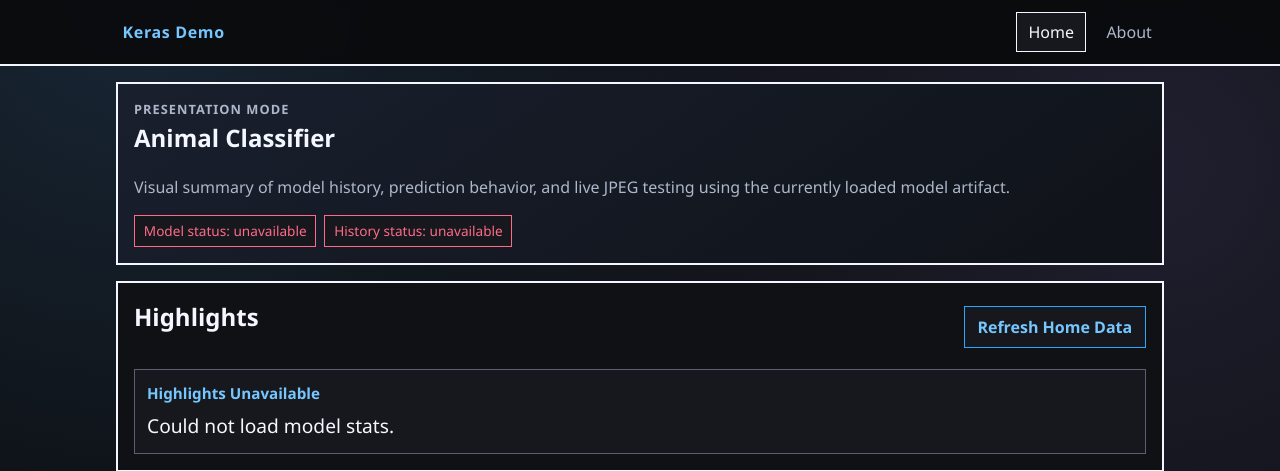
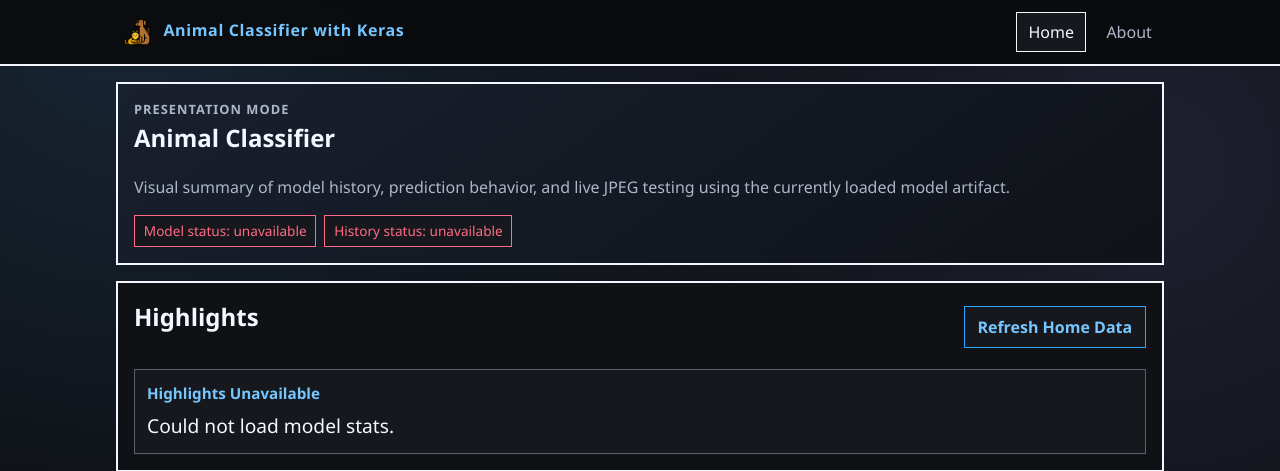
Before and after one commit to plip1e/project-feb-26, a Flask app: page / in a window 1280 px wide. Shown: the top 471 px of the page. Run offline with Flask 3, Linux system fonts and the light colour scheme.

Commit message:
added icon to app

```diff
--- a/templates/about.html
+++ b/templates/about.html
@@ -3,7 +3,9 @@
 
 {% block content %}
     <section class="hero-panel">
-        <h1>{{ main_title }}</h1>
+        <h1>
+            {{ main_title }}
+        </h1>
         <p>
             Technical stats from the saved training history and model metadata for your presentation talking points.
         </p>
--- a/templates/base.html
+++ b/templates/base.html
@@ -6,12 +6,16 @@
         <title>{% block title %}Default ERR{% endblock %}</title>
         <meta name="description" content="">
         <meta name="viewport" content="width=device-width, initial-scale=1">
+        <link rel="icon" type="image/png" href="{{ url_for('static', filename='images/animal.png') }}">
         <link rel="stylesheet" href="{% block stylesheet %}{{ url_for('static', filename='styles/global.css') }}{% endblock %}">
     </head>
     <body>
         <header class="site-header">
             <nav class="site-nav" aria-label="Primary navigation">
-                <a class="brand-link" href="{{ url_for('index') }}">Keras Demo</a>
+                <a class="brand-link" href="{{ url_for('index') }}">
+                    <img src="{{ url_for('static', filename='images/animal.png') }}" alt="Animal" class="brand-logo" style="height: 28px; width: auto; vertical-align: middle; margin-right: 8px;" />
+                    Animal Classifier with Keras
+                </a>
 
                 <button
                     class="nav-toggle"
--- a/templates/index.html
+++ b/templates/index.html
@@ -4,7 +4,9 @@
 {% block content %}
     <section id="home-presentation" class="hero-panel presentation-hero">
         <p class="eyebrow">Presentation Mode</p>
-        <h1>{{ main_title }}</h1>
+        <h1>
+            {{ main_title }}
+        </h1>
         <p>
             Visual summary of model history, prediction behavior, and live JPEG testing using the currently loaded model artifact.
         </p>
```
Also changed, not shown: static/images/animal.png (added).
